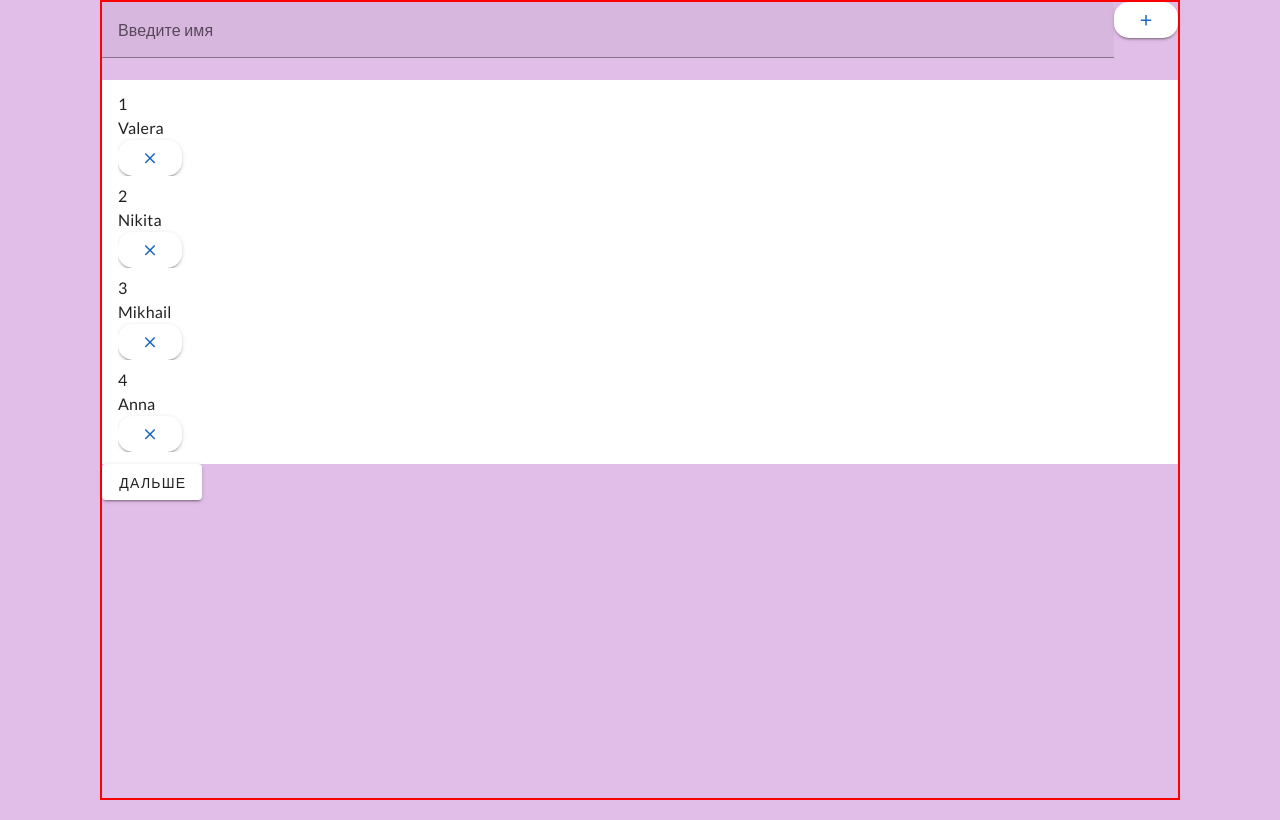
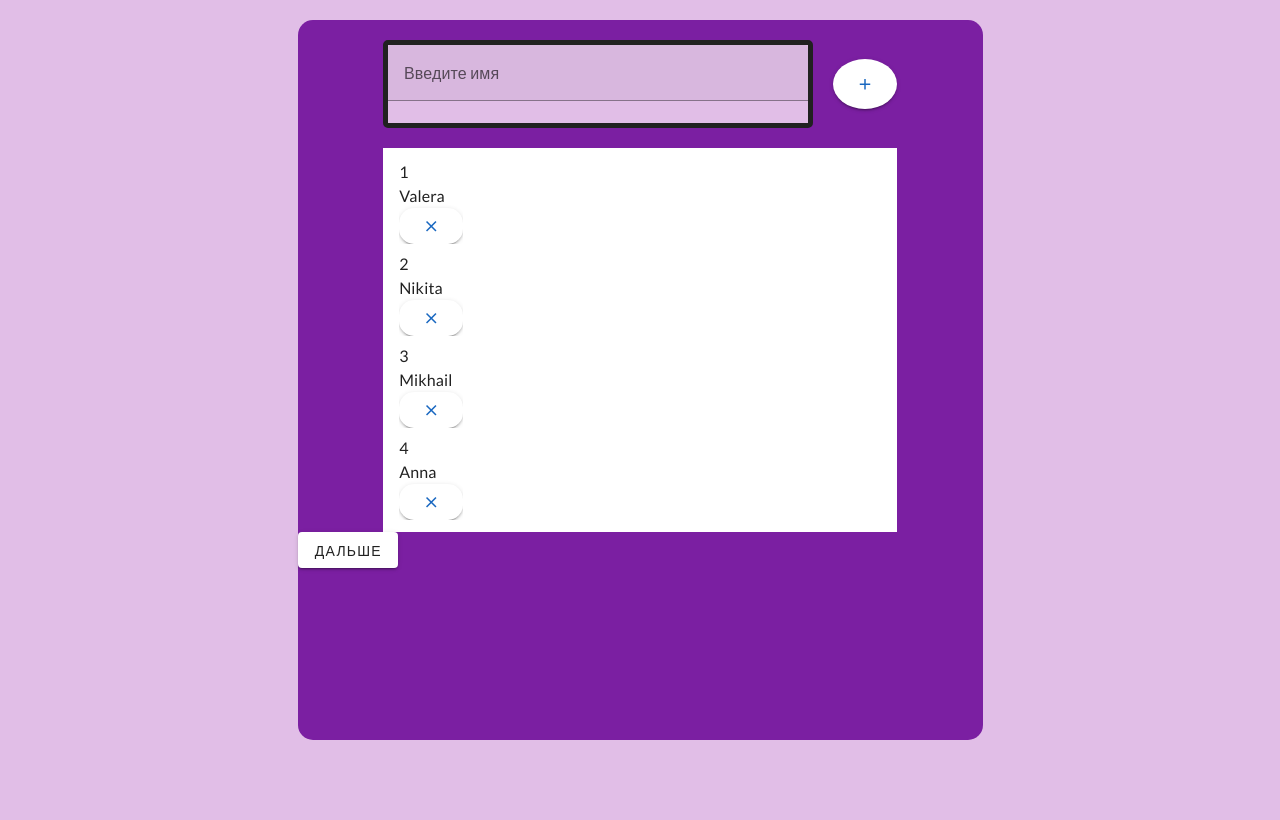
Before and after one commit to konstantin8715/split_bill, a Vue app: page /addusers in a window 1280 px wide. Built offline with nearby package versions, Linux system fonts and the light colour scheme.

Commit message:
Чуть продправлена верстка

```diff
--- a/src/components/AddUsersPage.vue
+++ b/src/components/AddUsersPage.vue
@@ -1,6 +1,6 @@
 <template lang="">
   <div class="container">
-    <v-form class="add-users-form" fast-fail @submit.prevent>
+    <v-form class="add-users-form w-75 d-flex justify-center pt-5 align-center" fast-fail @submit.prevent>
       <v-text-field
         class="add-users-form-input"
         v-model="currentName"
@@ -8,13 +8,13 @@
         :rules="currentNameRules"
       ></v-text-field>
 
-      <v-btn type="submit" style="border-radius: 15px" @click="addUser">
+      <v-btn class="ml-5" type="submit" style="border-radius: 50%; width: 10px; height: 50px" @click="addUser">
         <v-icon color="primary" icon="mdi-plus"></v-icon>
       </v-btn>
     </v-form>
 
-    <v-list density="compact">
-      <v-list-item v-for="user in users" :key="user.id" :value="user">
+    <v-list class="mt-5 w-75 users-list" density="compact">
+      <v-list-item class="d-flex" v-for="user in users" :key="user.id" :value="user">
         <v-list-item-title v-text="user.id"></v-list-item-title>
         <v-list-item-title v-text="user.name"></v-list-item-title>
         <v-btn style="border-radius: 15px" @click="deleteUser(user.id)">
@@ -70,11 +70,18 @@ export default {
 </script>
 
 <style scoped lang="scss">
+@import '../colors';
 .add-users-form {
-  display: flex;
-  justify-content: space-between;
+  margin: 0 auto;
   .add-users-form-input {
-    width: 100px;
+    background: $light-primary;
+    border: 5px solid $primary-text;
+    border-radius: 5px;
+    // width: 100px;
   }
 }
+
+.users-list {
+    margin: 0 auto;
+}
 </style>
--- a/src/components/HelloPage.vue
+++ b/src/components/HelloPage.vue
@@ -4,8 +4,7 @@
         <div class="hello-banner">
           <span>Делить чек</span>
         </div>
-        <v-btn class="btn" style="height: 25%;" @click="$router.push('addusers')">
-            <!-- <router-link></router-link> -->
+        <v-btn class="btn" @click="$router.push('addusers')">
             Начать
         </v-btn>
       </div>
@@ -25,17 +24,16 @@
     justify-content: center;
     flex-direction: column;
     margin: 0 auto;
-    margin-top: 15%;
+    // margin-top: 15%;
     width: 65%;
-    height: 40%;
+    height: 100%;
     // border: 2px solid blue;
   }
   .hello-banner {
     width: 100%;
-    height: 50%;
+    height: 25%;
     border: none;
     border-radius: 15px;
-    text-align: center;
     display: flex;
     align-items: center;
     justify-content: center;
@@ -49,8 +47,9 @@
 
   .btn {
     margin-top: 10px;
-    background: $dark-primary;
+    background: $accent;
     width: 50%;
+    height: 15% !important;
     color: $text;
     font-size: 24px;
     border-radius: 15px;
--- a/src/main.scss
+++ b/src/main.scss
@@ -17,8 +17,10 @@ body {
 }
 
 .container {
-    max-width: 1080px;
-    height: 100%;
+    max-width: 685px;
+    background: $dark-primary;
+    height: 90%;
     margin: 0 auto;
-    border: 2px solid red;
+    margin-top: 20px;
+    border-radius: 15px;
 }
```
